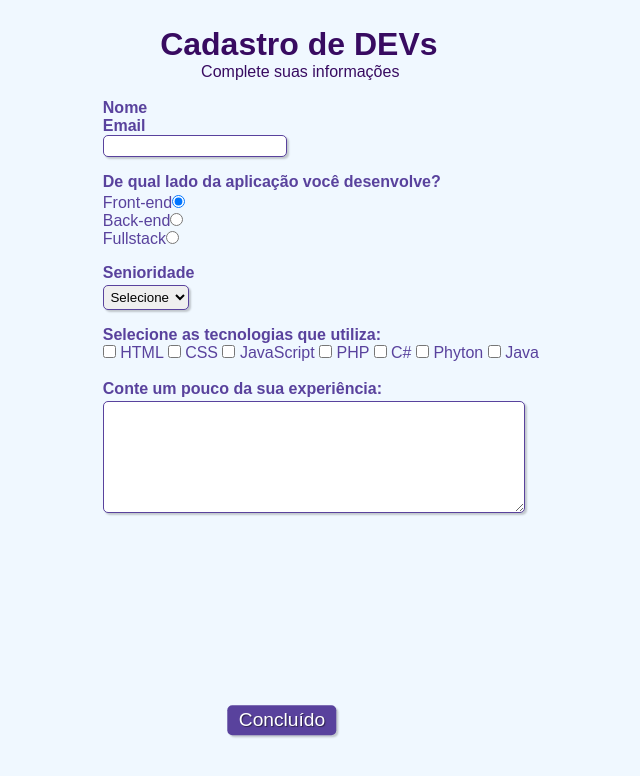
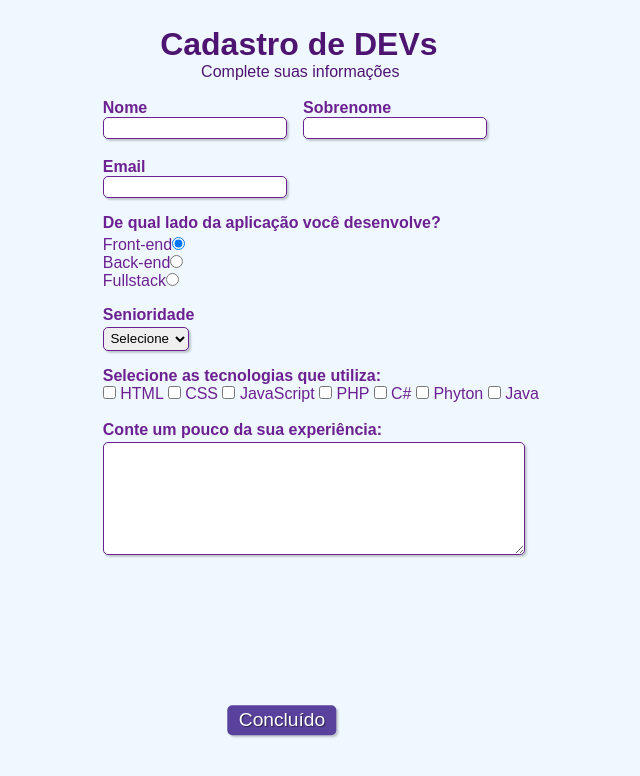
Before and after one commit to renatorodriguess/projeto-formulario, a plain HTML site: page index.html in a window 1280 px wide. Shown: the whole page, without its empty margins (358-998 px from the left). Drawn offline with Linux system fonts and the light colour scheme.

Commit message:
atualização css

```diff
--- a/formulario.css
+++ b/formulario.css
@@ -1,17 +1,18 @@
 *{
     margin: 0;
     padding: 0;
+
 }
 
 #titulo{
     font-family: sans-serif;
-    color: #380b61;
+    color: #4E1471;
     margin-left: 7%;
 }
 
 #titulo2{
     font-family: sans-serif;
-    color: #380b61;
+    color: #4E1471;
     margin-left: 12%;
 }
 
@@ -23,7 +24,7 @@ body{
     background-color: #F0F8FF;
     font-family: sans-serif;
     font-size: 1em;
-    color: #59429d;
+    color: #6b2191;
     margin-left: 36%;
     margin-top: 2%;
     justify-content: center;
@@ -39,7 +40,7 @@ input, select, textarea, button{
 
 .campo label{
     margin-bottom: 0.2em;
-    color: #59429d;
+    color: #6b2191;
     display: block;
 }
 
@@ -50,7 +51,7 @@ fieldset.grupo .campo{
 
 .campo input[type="text"], .campo input[type="email"], .campo select, .campo textarea {
     padding: 0.2em;
-    border: 1px solid #59429d;
+    border: 1px solid #6b2191;
     box-shadow: 2px 2px 2px rgba(0, 0, 0, 0.2);
     display:block
 }
--- a/index.html
+++ b/index.html
@@ -16,10 +16,14 @@
     </div>
 
     <form>
-        <fieldset>
+        <fieldset class="grupo">
+            <div class="campo">
+                <label for="nome"><strong>Nome</strong><input type="text" id="nome" name="nome" required /></label>
+            </div>
+            <div class="campo">
+                <label for="nome"><strong>Sobrenome</strong><input type="text" id="sorenome" name="sobrenome" required /></label>
             <div>
-                <label><strong>Nome</strong></label>
-            </div>
+
         </fieldset>
 
         <div class="campo">
@@ -76,8 +80,10 @@
             <br>
             <label><strong>Conte um pouco da sua experiência:</strong></label>
             <textarea name="experiencia" id="experiencia" cols="50" rows="7"></textarea>
+        <div>
 
-        <button class="botao" type="button">Concluído</button>
+
+        <button class="botao" type="submit">Concluído</button>
 
     </form>
 
```
